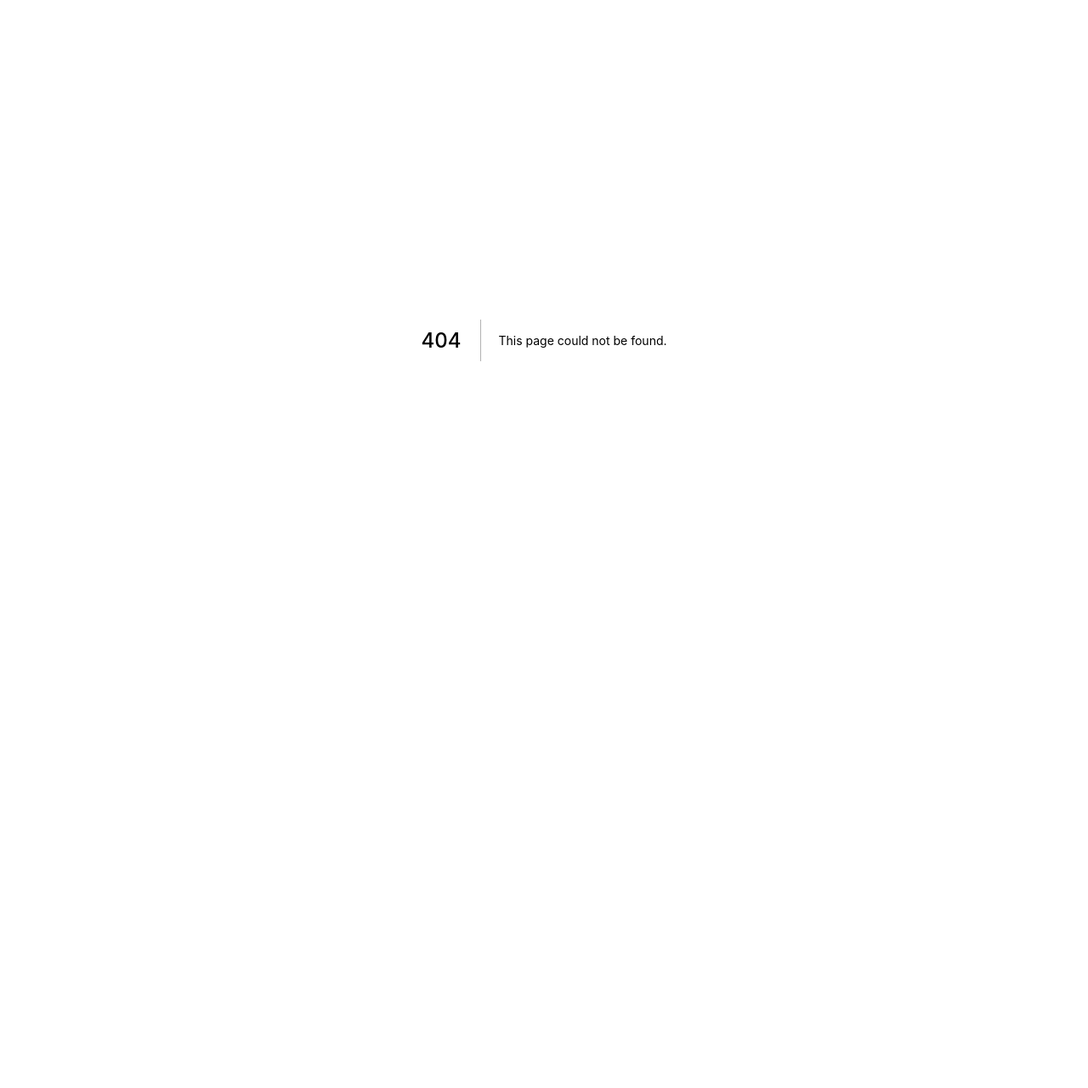
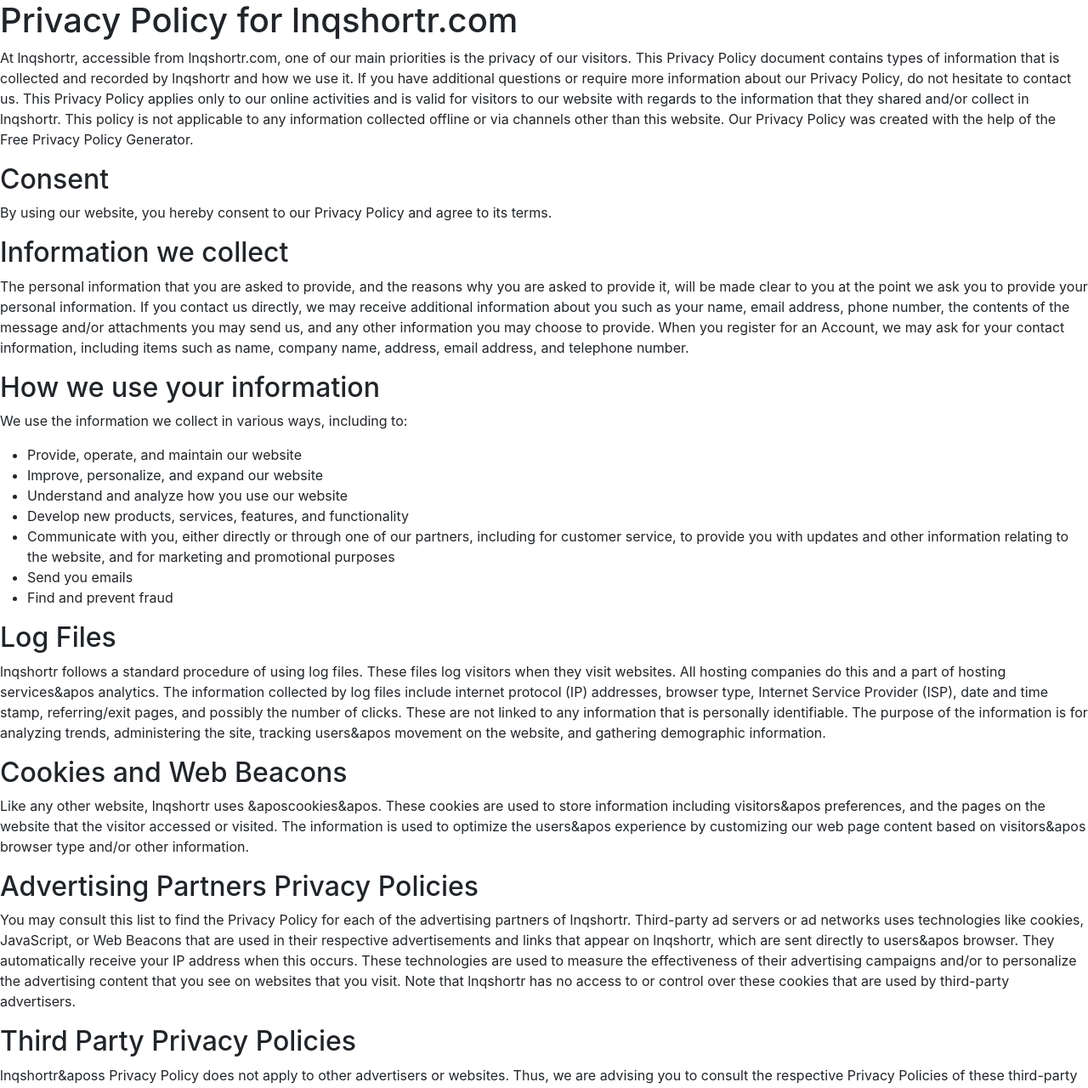
Before and after one commit to nikhilakki/lnq-shortr, a Next.js app in the folder frontend/: page /privacy in a window 1280 px wide. Before the commit this address had no page. Shown: the top 1280 px of the page at 85% size. Before the commit the page ends 800 px from the top, so only its background shows below. Built offline with nearby package versions, Linux system fonts and the light colour scheme.

Commit message:
privacy and faq page added

```diff
--- /dev/null
+++ b/frontend/pages/privacy.tsx
@@ -0,0 +1,208 @@
+// Copyright (c) 2022 Nikhil Akki
+//
+// This software is released under the MIT License.
+// https://opensource.org/licenses/MIT
+
+import Layout from '../components/Layout';
+
+const Privacy = () => {
+  return (
+    <Layout pageTitle="Shorten URL links with lnq-shortr!">
+      <h1>Privacy Policy for lnqshortr.com</h1>
+
+      <p>
+        At lnqshortr, accessible from lnqshortr.com, one of our main priorities
+        is the privacy of our visitors. This Privacy Policy document contains
+        types of information that is collected and recorded by lnqshortr and how
+        we use it. If you have additional questions or require more information
+        about our Privacy Policy, do not hesitate to contact us. This Privacy
+        Policy applies only to our online activities and is valid for visitors
+        to our website with regards to the information that they shared and/or
+        collect in lnqshortr. This policy is not applicable to any information
+        collected offline or via channels other than this website. Our Privacy
+        Policy was created with the help of the{' '}
+        <a href="https://www.privacypolicygenerator.info/">
+          Free Privacy Policy Generator
+        </a>
+        .
+      </p>
+
+      <h2>Consent</h2>
+
+      <p>
+        By using our website, you hereby consent to our Privacy Policy and agree
+        to its terms.
+      </p>
+
+      <h2>Information we collect</h2>
+
+      <p>
+        The personal information that you are asked to provide, and the reasons
+        why you are asked to provide it, will be made clear to you at the point
+        we ask you to provide your personal information. If you contact us
+        directly, we may receive additional information about you such as your
+        name, email address, phone number, the contents of the message and/or
+        attachments you may send us, and any other information you may choose to
+        provide. When you register for an Account, we may ask for your contact
+        information, including items such as name, company name, address, email
+        address, and telephone number.
+      </p>
+
+      <h2>How we use your information</h2>
+
+      <p>We use the information we collect in various ways, including to:</p>
+
+      <ul>
+        <li>Provide, operate, and maintain our website</li>
+        <li>Improve, personalize, and expand our website</li>
+        <li>Understand and analyze how you use our website</li>
+        <li>Develop new products, services, features, and functionality</li>
+        <li>
+          Communicate with you, either directly or through one of our partners,
+          including for customer service, to provide you with updates and other
+          information relating to the website, and for marketing and promotional
+          purposes
+        </li>
+        <li>Send you emails</li>
+        <li>Find and prevent fraud</li>
+      </ul>
+
+      <h2>Log Files</h2>
+
+      <p>
+        lnqshortr follows a standard procedure of using log files. These files
+        log visitors when they visit websites. All hosting companies do this and
+        a part of hosting services&apos analytics. The information collected by
+        log files include internet protocol (IP) addresses, browser type,
+        Internet Service Provider (ISP), date and time stamp, referring/exit
+        pages, and possibly the number of clicks. These are not linked to any
+        information that is personally identifiable. The purpose of the
+        information is for analyzing trends, administering the site, tracking
+        users&apos movement on the website, and gathering demographic
+        information.
+      </p>
+
+      <h2>Cookies and Web Beacons</h2>
+
+      <p>
+        Like any other website, lnqshortr uses &aposcookies&apos. These cookies
+        are used to store information including visitors&apos preferences, and
+        the pages on the website that the visitor accessed or visited. The
+        information is used to optimize the users&apos experience by customizing
+        our web page content based on visitors&apos browser type and/or other
+        information.
+      </p>
+
+      <h2>Advertising Partners Privacy Policies</h2>
+
+      <p>
+        You may consult this list to find the Privacy Policy for each of the
+        advertising partners of lnqshortr. Third-party ad servers or ad networks
+        uses technologies like cookies, JavaScript, or Web Beacons that are used
+        in their respective advertisements and links that appear on lnqshortr,
+        which are sent directly to users&apos browser. They automatically
+        receive your IP address when this occurs. These technologies are used to
+        measure the effectiveness of their advertising campaigns and/or to
+        personalize the advertising content that you see on websites that you
+        visit. Note that lnqshortr has no access to or control over these
+        cookies that are used by third-party advertisers.
+      </p>
+
+      <h2>Third Party Privacy Policies</h2>
+
+      <p>
+        lnqshortr&aposs Privacy Policy does not apply to other advertisers or
+        websites. Thus, we are advising you to consult the respective Privacy
+        Policies of these third-party ad servers for more detailed information.
+        It may include their practices and instructions about how to opt-out of
+        certain options.{' '}
+      </p>
+
+      <p>
+        You can choose to disable cookies through your individual browser
+        options. To know more detailed information about cookie management with
+        specific web browsers, it can be found at the browsers&apos respective
+        websites.
+      </p>
+
+      <h2>CCPA Privacy Rights (Do Not Sell My Personal Information)</h2>
+
+      <p>
+        Under the CCPA, among other rights, California consumers have the right
+        to:
+      </p>
+      <p>
+        Request that a business that collects a consumer&aposs personal data
+        disclose the categories and specific pieces of personal data that a
+        business has collected about consumers.
+      </p>
+      <p>
+        Request that a business delete any personal data about the consumer that
+        a business has collected.
+      </p>
+      <p>
+        Request that a business that sells a consumer&aposs personal data, not
+        sell the consumer&aposs personal data.
+      </p>
+      <p>
+        If you make a request, we have one month to respond to you. If you would
+        like to exercise any of these rights, please contact us.
+      </p>
+
+      <h2>GDPR Data Protection Rights</h2>
+
+      <p>
+        We would like to make sure you are fully aware of all of your data
+        protection rights. Every user is entitled to the following:
+      </p>
+      <p>
+        The right to access - You have the right to request copies of your
+        personal data. We may charge you a small fee for this service.
+      </p>
+      <p>
+        The right to rectification - You have the right to request that we
+        correct any information you believe is inaccurate. You also have the
+        right to request that we complete the information you believe is
+        incomplete.
+      </p>
+      <p>
+        The right to erasure - You have the right to request that we erase your
+        personal data, under certain conditions.
+      </p>
+      <p>
+        The right to restrict processing - You have the right to request that we
+        restrict the processing of your personal data, under certain conditions.
+      </p>
+      <p>
+        The right to object to processing - You have the right to object to our
+        processing of your personal data, under certain conditions.
+      </p>
+      <p>
+        The right to data portability - You have the right to request that we
+        transfer the data that we have collected to another organization, or
+        directly to you, under certain conditions.
+      </p>
+      <p>
+        If you make a request, we have one month to respond to you. If you would
+        like to exercise any of these rights, please contact us.
+      </p>
+
+      <h2>Children&aposs Information</h2>
+
+      <p>
+        Another part of our priority is adding protection for children while
+        using the internet. We encourage parents and guardians to observe,
+        participate in, and/or monitor and guide their online activity.
+      </p>
+
+      <p>
+        lnqshortr does not knowingly collect any Personal Identifiable
+        Information from children under the age of 13. If you think that your
+        child provided this kind of information on our website, we strongly
+        encourage you to contact us immediately and we will do our best efforts
+        to promptly remove such information from our records.
+      </p>
+    </Layout>
+  );
+};
+export default Privacy;
```
Also changed, not shown: frontend/pages/faq.tsx (added, +16 -0 lines).
